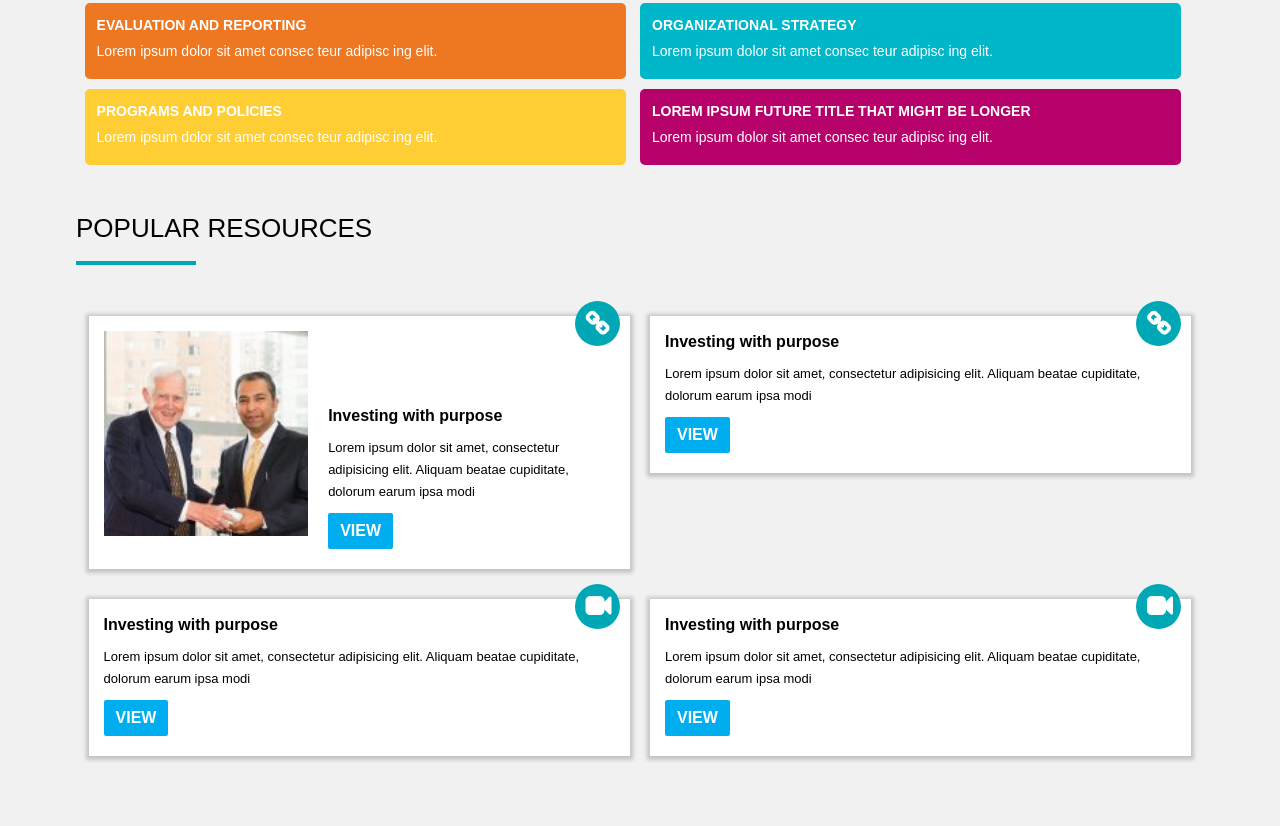
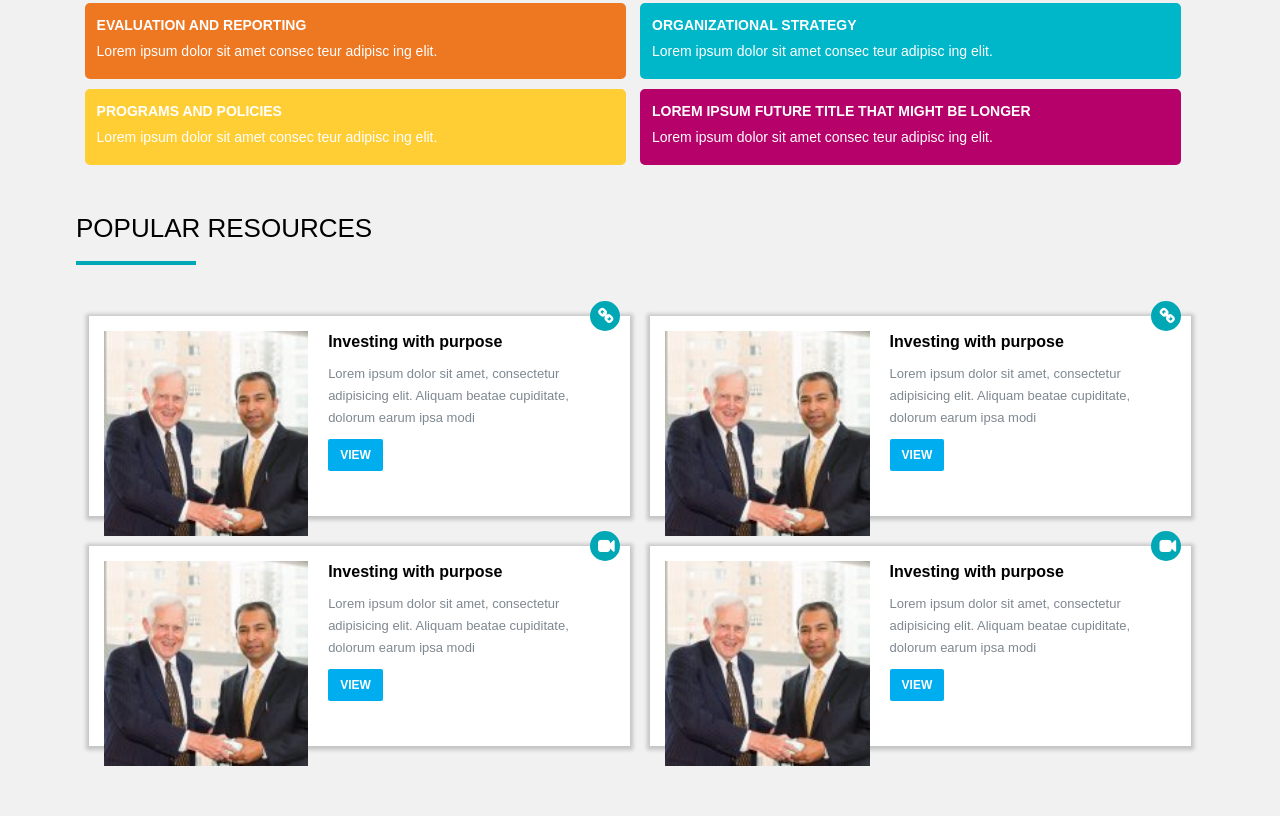
Before and after one commit to ricardovalquin/cecp-template, a website: page app/index.html in a window 1280 px wide. Shown: the part 611-1437 px from the top of the page. Drawn offline with Linux system fonts and the light colour scheme; files that its build step writes are made by us from their sources.

Commit message:
up to 768px

```diff
--- a/app/assets/css/_commons.scss
+++ b/app/assets/css/_commons.scss
@@ -39,3 +39,4 @@ $category-orange: #ee7722;
 $category-green: #00b6c9;
 $category-yellow: #ffce34;
 $category-magenta: #b6006a;
+$light-text-color: #7e8890;
--- a/app/assets/css/_index.scss
+++ b/app/assets/css/_index.scss
@@ -446,6 +446,8 @@
     display: none;
     @media screen and (min-width: $md-min-width) {
       display: inline-block;
+      height: 170px;
+      vertical-align: top;
       width: 40%;
     }
 
@@ -457,19 +459,24 @@
   .tag {
     background-color: $main-green-color;
     border-radius: 50%;
-    height: 45px;
+    height: 3rem;
     position: absolute;
-    right: 10px;
+    right: 5px;
     top: -1.5rem;
-    width: 45px;
+    width: 3rem;
+
+    @media screen and (min-width: $md-min-width) {
+      right: 1rem
+    }
+
 
     i {
       color: #ffffff;
-      font-size: 2.5rem;
+      font-size: 1.6rem;
       font-weight: 700;
       left: 50%;
-      margin-left: -12px;
-      margin-top: -12px;
+      margin-left: -7px;
+      margin-top: -8px;
       position: absolute;
       top: 50%;
     }
@@ -490,6 +497,7 @@
   }
 
   .card-text {
+    color: $light-text-color;
     font-size: 1.6rem;
     margin-bottom: 2rem;
     line-height: 2.2rem;
@@ -506,7 +514,7 @@
     border-radius: 2px;
     color: #ffffff;
     cursor: pointer;
-    font-size: 1.6rem;
+    font-size: 1.2rem;
     font-weight: 600;
     padding: 7px 10px;
     margin-bottom: 5px;
--- a/app/index.html
+++ b/app/index.html
@@ -123,25 +123,39 @@
             <p class="card-text">Lorem ipsum dolor sit amet, consectetur adipisicing elit. Aliquam beatae cupiditate, dolorum earum ipsa modi </p>
             <button class="view-card">VIEW</button>
           </div>
-
         </div>
         <div class="card">
           <div class="tag"><i class="fa fa-link"></i></div>
+          <div class="card-img-wp">
+            <img src="/assets/img/index/card-img.jpg" alt="card image">
+          </div>
+          <div class="card-text-wp">
             <p class="card-title">Investing with purpose</p>
             <p class="card-text">Lorem ipsum dolor sit amet, consectetur adipisicing elit. Aliquam beatae cupiditate, dolorum earum ipsa modi </p>
             <button class="view-card">VIEW</button>
           </div>
+        </div>
         <div class="card">
           <div class="tag"><i class="fa fa-video-camera"></i></div>
+          <div class="card-img-wp">
+            <img src="/assets/img/index/card-img.jpg" alt="card image">
+          </div>
+          <div class="card-text-wp">
             <p class="card-title">Investing with purpose</p>
             <p class="card-text">Lorem ipsum dolor sit amet, consectetur adipisicing elit. Aliquam beatae cupiditate, dolorum earum ipsa modi </p>
             <button class="view-card">VIEW</button>
           </div>
+        </div>
         <div class="card">
           <div class="tag"><i class="fa fa-video-camera"></i></div>
+          <div class="card-img-wp">
+            <img src="/assets/img/index/card-img.jpg" alt="card image">
+          </div>
+          <div class="card-text-wp">
             <p class="card-title">Investing with purpose</p>
             <p class="card-text">Lorem ipsum dolor sit amet, consectetur adipisicing elit. Aliquam beatae cupiditate, dolorum earum ipsa modi </p>
             <button class="view-card">VIEW</button>
+          </div>
         </div>
       </div>
     </div>
```
Also changed, not shown: app/assets/css/default.css, 1 other file. Lines whose indentation alone changed are shown as unchanged.
